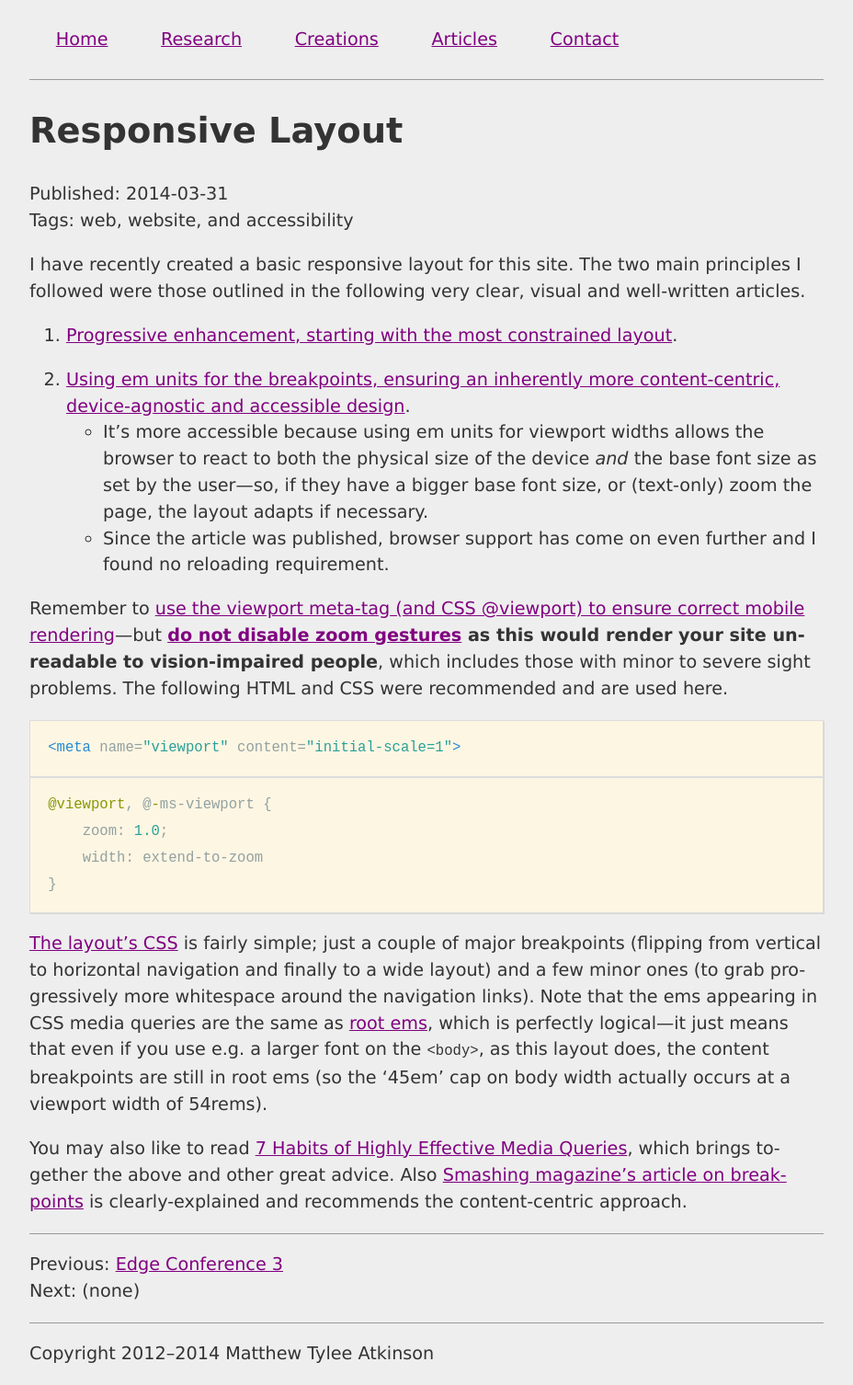
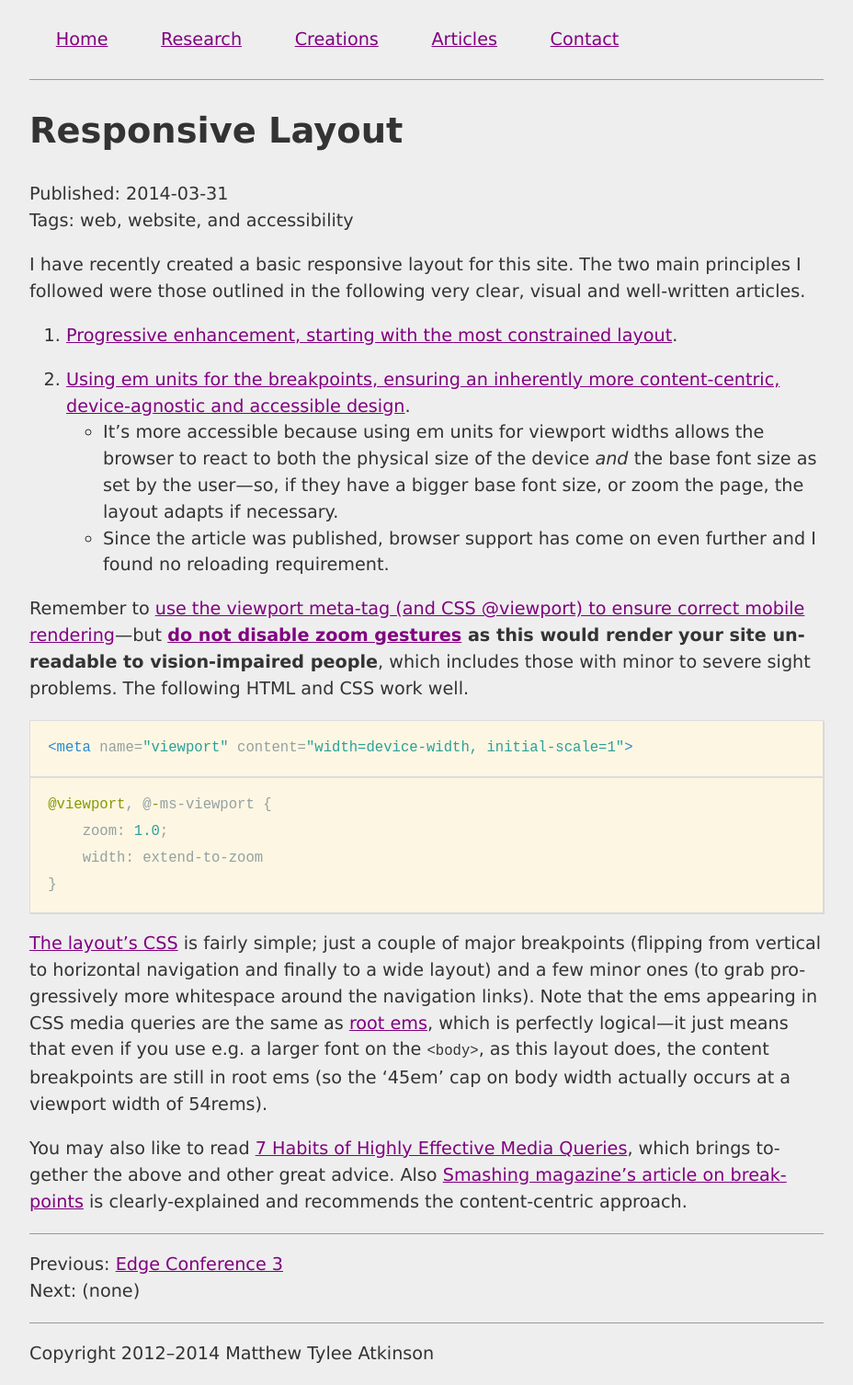
Before and after one commit to matatk/matatk.github.io, a Jekyll site: the page built from _posts/2014-03-31-responsive-layout.md, in a window 1280 px wide. Shown: the whole page at 92% size, without its empty margins (176-1104 px from the left). Built offline with Jekyll 4.4.1, drawn with Linux system fonts in a browser that asks for light colours.

Commit message:
Cross-browser layout accessibility and bug
* Adjust viewport tag to ask Mobile Chrome 32+ to disable click-delay
  (and therefore double-tap zoom) but *not* pinch-zoom. This makes mobile
  sites more responsive to interaction but doesn't damage accessibilty.
* Update the Responsive Layout article with this viewport tag (but is full
  purpose is to be explained in a later article).
* Stop Safari (Mac and iOS) from hyphenating and wrapping text in <pre>s.
  I belive I found a bug: https://bugs.webkit.org/show_bug.cgi?id=131031

```diff
--- a/_layouts/base.html
+++ b/_layouts/base.html
@@ -6,7 +6,7 @@
 		<link rel="alternate" type="application/rss+xml" title="matatk.agrip.org.uk Feed" href="http://matatk.agrip.org.uk/atom.xml">
 		<link rel="stylesheet" type="text/css" href="/style/me.css">
 		{% for css in page.extra-style %}<link rel="stylesheet" type="text/css" href="/style/{{ css }}.css">{% endfor %}
-		<meta name="viewport" content="initial-scale=1">
+		<meta name="viewport" content="width=device-width, initial-scale=1">
 		<meta name="author" content="Dr Matthew Tylee Atkinson Ph.D.">
 		<meta name="description" content="Personal web site and blog">
 		<meta name="keywords"
--- a/_posts/2014-03-31-responsive-layout.md
+++ b/_posts/2014-03-31-responsive-layout.md
@@ -10,13 +10,13 @@ I have recently created a basic responsive layout for this site.  The two main p
  1. [Progressive enhancement, starting with the most constrained layout](http://verekia.com/initializr/responsive-template).
 
  2. [Using em units for the breakpoints, ensuring an inherently more content-centric, device-agnostic and accessible design](http://blog.cloudfour.com/the-ems-have-it-proportional-media-queries-ftw/).
-	- It's more accessible because using em units for viewport widths allows the browser to react to both the physical size of the device *and* the base font size as set by the user---so, if they have a bigger base font size, or (text-only) zoom the page, the layout adapts if necessary.
+	- It's more accessible because using em units for viewport widths allows the browser to react to both the physical size of the device *and* the base font size as set by the user---so, if they have a bigger base font size, or zoom the page, the layout adapts if necessary.
 	- Since the article was published, browser support has come on even further and I found no reloading requirement.
 
-Remember to [use the viewport meta-tag (and CSS @viewport) to ensure correct mobile rendering](http://webdesign.tutsplus.com/articles/quick-tip-dont-forget-the-viewport-meta-tag--webdesign-5972)---but **[do not disable zoom gestures](http://a11yproject.com/posts/never-use-maximum-scale/) as this would render your site unreadable to vision-impaired people**, which includes those with minor to severe sight problems.  The following HTML and CSS were recommended and are used here.
+Remember to [use the viewport meta-tag (and CSS @viewport) to ensure correct mobile rendering](http://webdesign.tutsplus.com/articles/quick-tip-dont-forget-the-viewport-meta-tag--webdesign-5972)---but **[do not disable zoom gestures](http://a11yproject.com/posts/never-use-maximum-scale/) as this would render your site unreadable to vision-impaired people**, which includes those with minor to severe sight problems.  The following HTML and CSS work well.
 
 {% highlight html %}
-<meta name="viewport" content="initial-scale=1">
+<meta name="viewport" content="width=device-width, initial-scale=1">
 {% endhighlight %}
 
 {% highlight css %}
--- a/style/me.css
+++ b/style/me.css
@@ -66,6 +66,13 @@ a:focus, a:hover {
 /* Stop gap before nested lists */
 li p {
 	margin-bottom: 0;
+}
+
+pre {
+	overflow: auto;
+	/* Safari (Mac and iOS) inserted hyphens here! */
+	-webkit-hyphens: none;
+	hyphens: none;
 }
 
 /* Hide from visual users but not screen readers */
```
